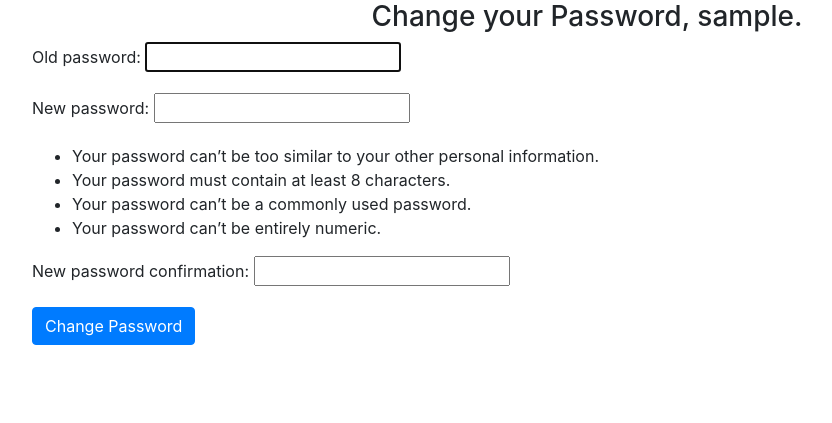
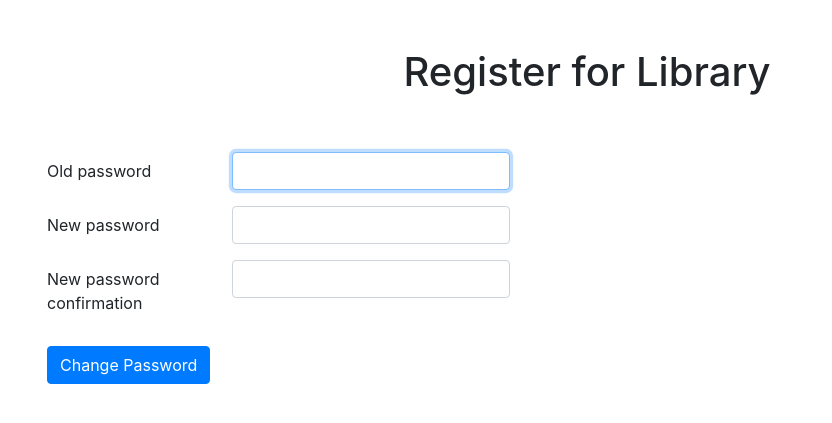
Before and after one commit to OwenShade/LMS, a Django app: page /LMS/change_password/ in a window 1280 px wide. Shown: the part 114-537 px from the top of the page, without its empty margins (53-885 px from the left). Run offline with Django 3.2, Linux system fonts and the light colour scheme; the visitor is signed in with stand-in values (Sample User, id 1); some libraries are stand-ins or nearby versions.

Commit message:
Update styles in password change form

```diff
--- a/LMS/views.py
+++ b/LMS/views.py
@@ -104,6 +104,8 @@ def change_password(request):
             messages.error(request, 'Please correct errors.')
     else:
         form = PasswordChangeForm(request.user)
+        for field in form.fields:
+            form.fields[field].widget.attrs.update({'class' : 'form-control'})
     return render(request, 'change_password.html', {'form': form})
 
 @login_required
--- a/templates/change_password.html
+++ b/templates/change_password.html
@@ -6,15 +6,25 @@ Change Password
 {% endblock %}
 
 {% block body_block %}
-<div class="row justify-content-center">
-    <div class="col-12">
-        <h3 class="text-center">Change your Password, {{ user.username }}.</h3>
+    <div class="py-5 text-center">
+        <h1>Register for Library</h1>
+    </div>
+
+    <form method="post" class="col-8">
+        {% csrf_token %}
+
+            {% for field in form %}
+                <div class="form-group row">
+                    <label for="id_{{field.name}}" class="col-3 col-form-label">
+                        {{ field.label }}
+                    </label>
+                    <div class="col-5">
+                        {{field}}
+                        <div class="invalid-feedback">{{ field.errors }}</div>
                     </div>
                 </div>
+            {% endfor %}
 
-<form method="post">
-    {% csrf_token %}
-    {{ form.as_p }}
             {% if form.errors %}
                 {% for field in form %}
                     {% for error in field.errors %}
@@ -24,6 +34,6 @@ Change Password
                     {% endfor %}
                 {% endfor %}
             {% endif %}
-    <input type="submit" name="submit" class="btn btn-primary" value="Change Password" />
+        <input type="submit" name="submit" class="btn btn-primary my-2" value="Change Password" />
     </form>
 {% endblock %}
```
Lines whose indentation alone changed are shown as unchanged.
